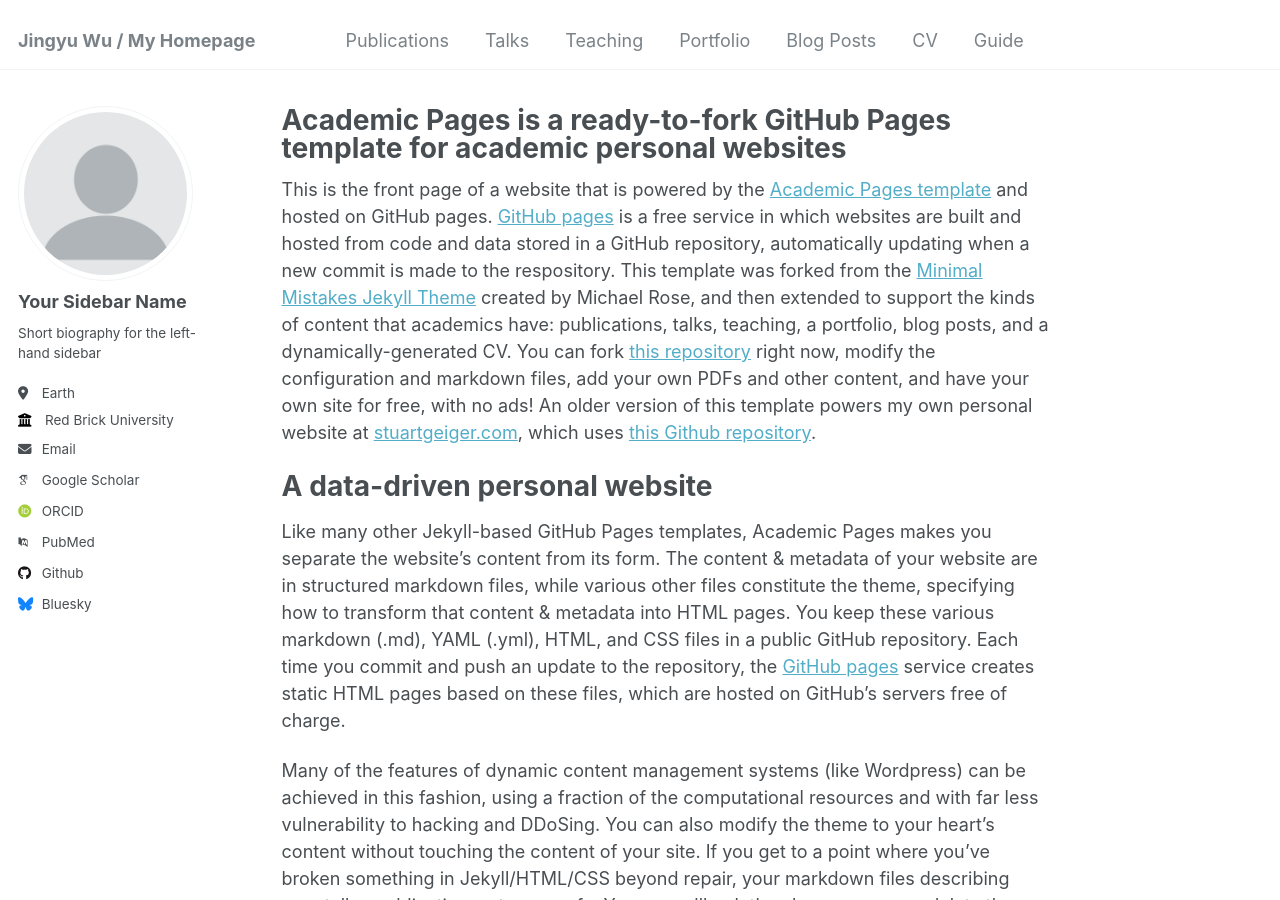
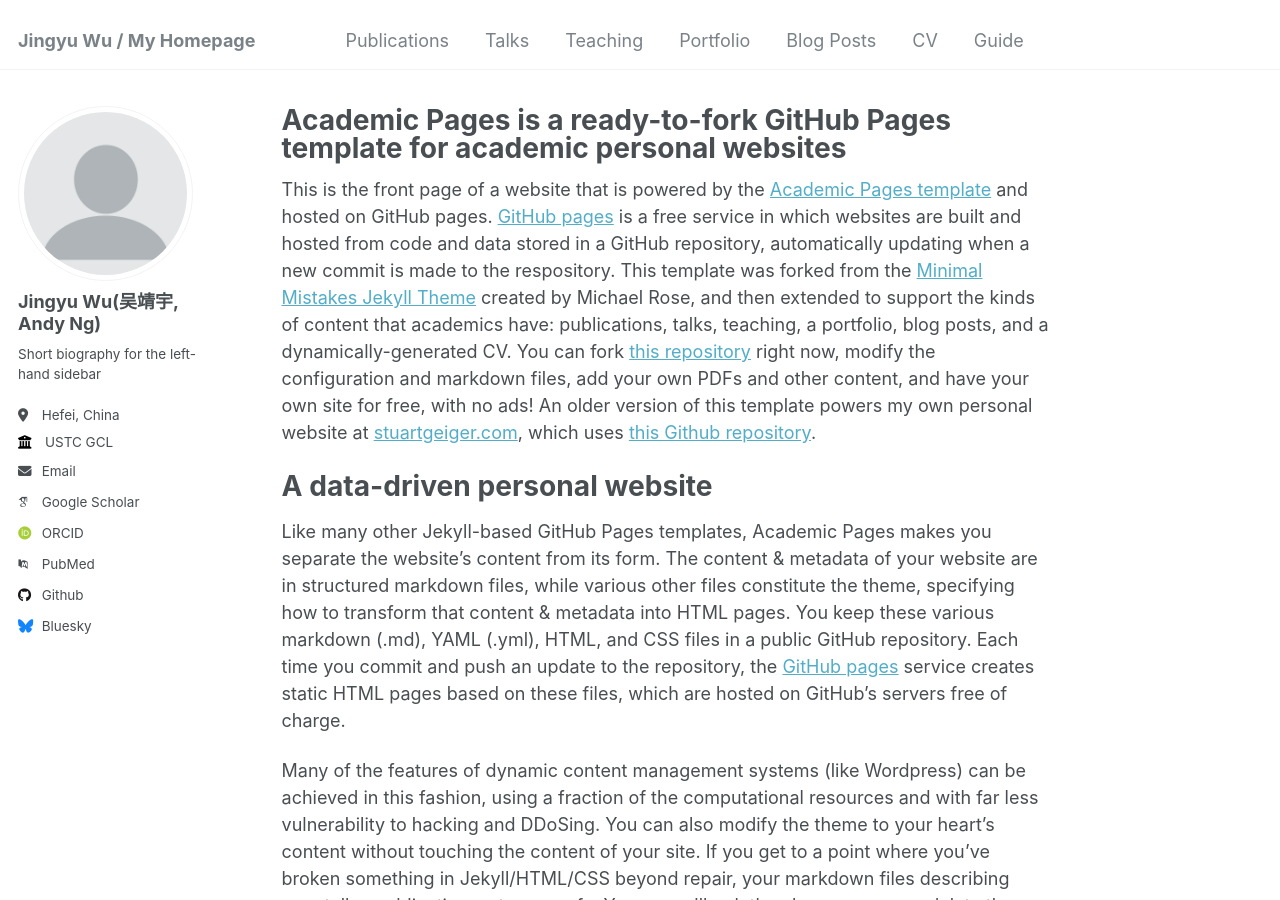
Before and after one commit to spaceboy202105/AndyNg2002.github.io, a Jekyll site: the page built from _pages/about.md, in a window 1280 px wide and 900 px high. Built offline with Jekyll 4.4.1, drawn with Linux system fonts in a browser that asks for light colours; some web fonts are replaced.

Commit message:
Update author information in _config.yml

```diff
--- a/_config.yml
+++ b/_config.yml
@@ -22,11 +22,11 @@ repository               : "academicpages/academicpages.github.io"
 author:
   # Biographic information
   avatar           : "profile.png"
-  name             : "Your Sidebar Name"
+  name             : "Jingyu Wu(吴靖宇, Andy Ng)"
   pronouns         : # example: "she/her"
   bio              : "Short biography for the left-hand sidebar"
-  location         : "Earth"
-  employer         : "Red Brick University"
+  location         : "Hefei, China"
+  employer         : "USTC GCL"
   uri              : # URL
   email            : "none@example.org"
 
@@ -43,7 +43,7 @@ author:
   bitbucket        : # Username - Update with your username on the site
   codepen          : # Username
   dribbble         : # Username
-  github           : "academicpages"
+  github           : "spaceboy202105"
   kaggle           : # Username
   stackoverflow    : # User number or user number and name (i.e., use "1" or "1/jeff-atwood")
 
```
